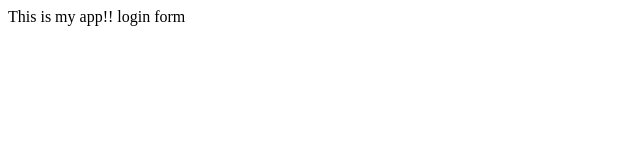
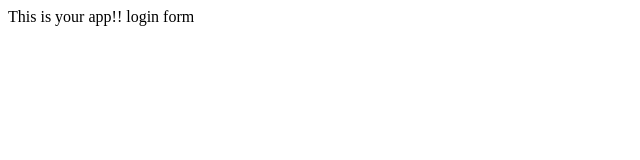
Before and after one commit to sakshampareek25/my-app, a plain HTML site: page index.html in a window 1280 px wide. Shown: the full height of the page, 0-640 px from the left. Drawn offline with Linux system fonts and the light colour scheme.

Commit message:
update index.html

```diff
--- a/index.html
+++ b/index.html
@@ -3,7 +3,7 @@
 <title>my app</title>
 </head>
 <body>
-  This is my app!!
+  This is your app!!
   login form
 
   </body>
```
